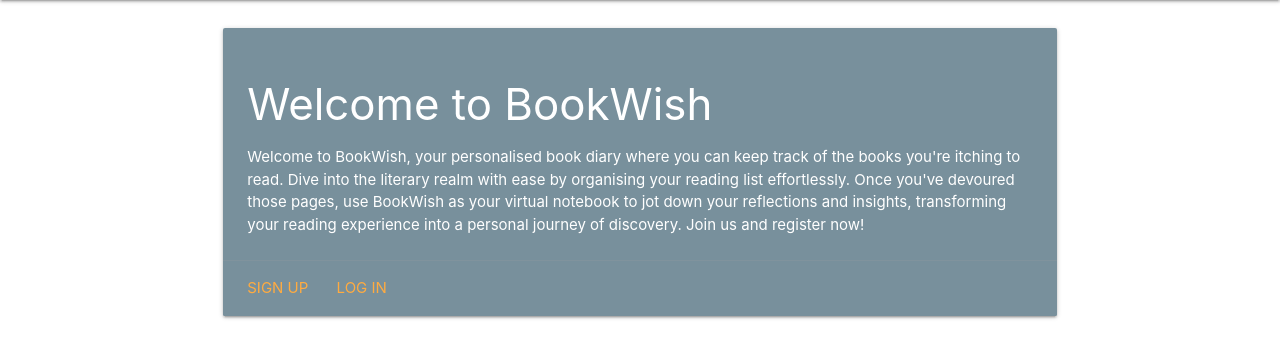
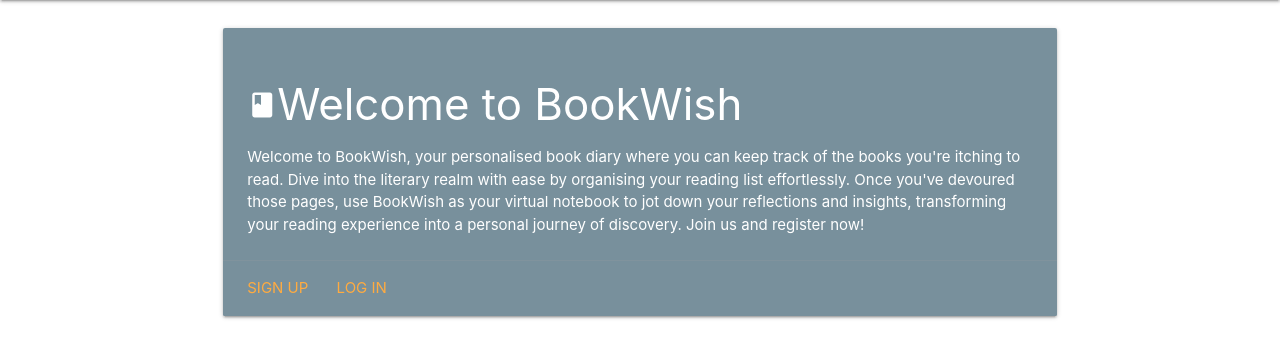
Before and after one commit to amandakoka/bookwish, a Flask app: page / in a window 1280 px wide. Shown: the part 64-420 px from the top of the page. Run offline with Flask 3, Linux system fonts and the light colour scheme.

Commit message:
feat: add logo

```diff
--- a/bookwish/templates/welcome.html
+++ b/bookwish/templates/welcome.html
@@ -4,7 +4,7 @@
     <div class="col s12">
         <div class="card blue-grey lighten-1">
           <div class="card-content white-text">
-            <span class="card-title"><h3>Welcome to BookWish</h3></span>
+            <span class="card-title"><h3><i class="small material-icons">book</i>Welcome to BookWish</h3></span>
             <p>
                 Welcome to BookWish, your personalised book diary where you can keep track of the books you're itching to read.
                 Dive into the literary realm with ease by organising your reading list effortlessly.
```
